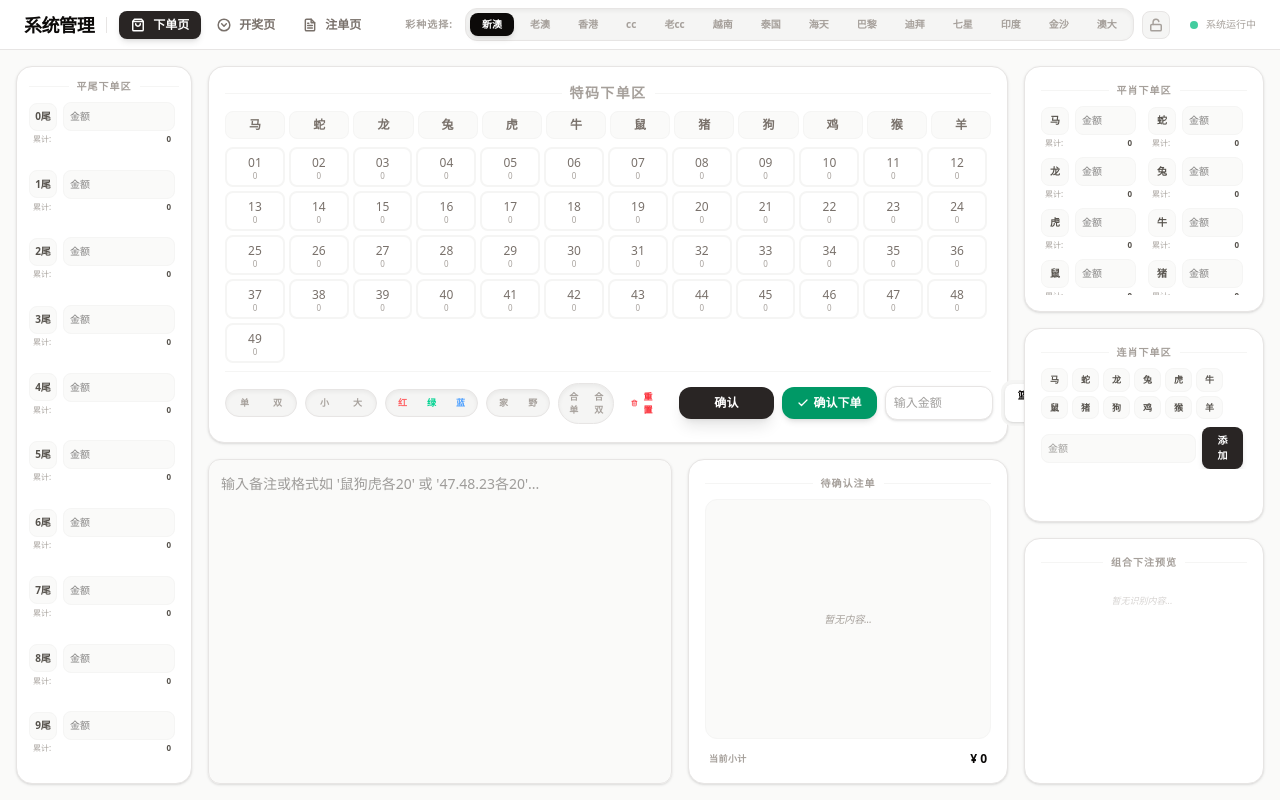
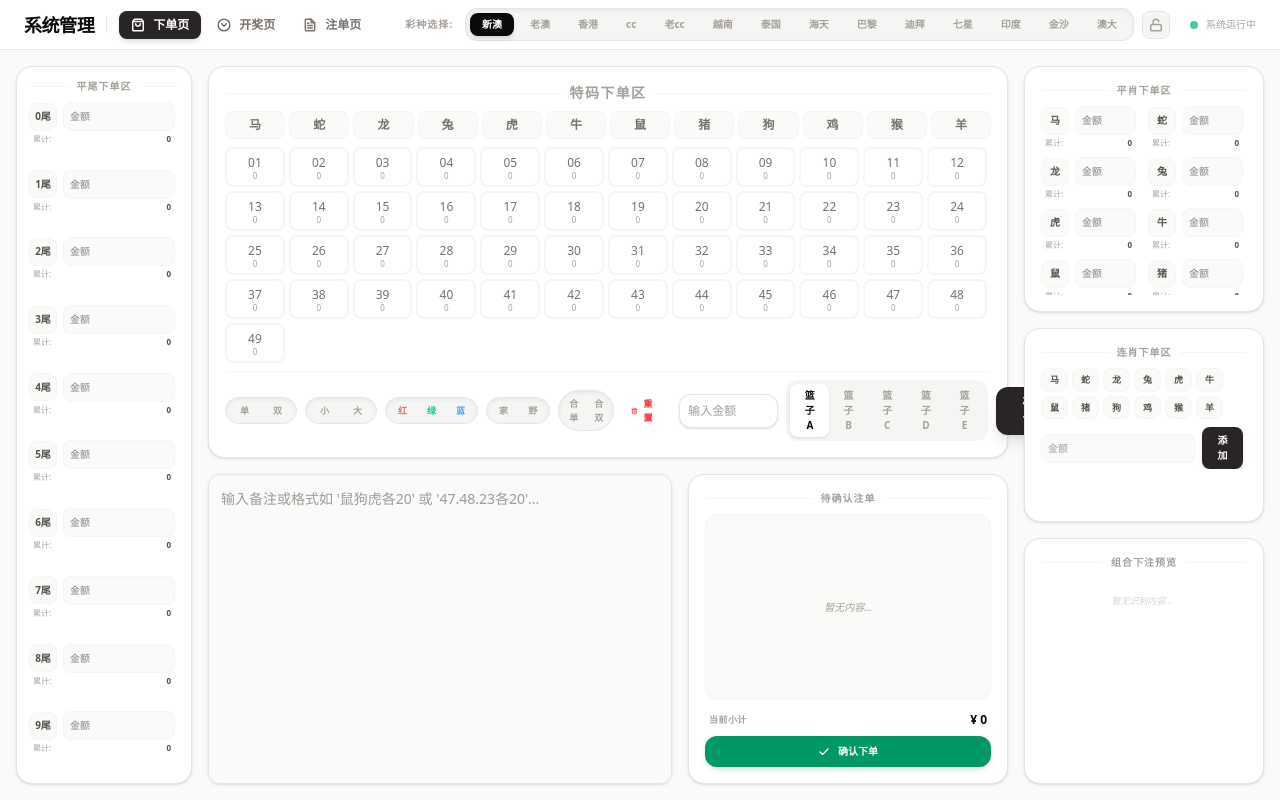
Before and after one commit to GuofuFeng/Order-page, a React (Vite) app: page / in a window 1280 px wide. Built offline with nearby package versions, Linux system fonts and the light colour scheme.

Commit message:
feat: Refactor order confirmation buttons
Reorganizes and styles the order confirmation buttons for better UI consistency. The "Confirm Bets" button is removed, and "Confirm" button styling is adjusted.

```diff
--- a/src/App.tsx
+++ b/src/App.tsx
@@ -1726,20 +1726,6 @@ export default function App() {
                   </div>
 
                   <div className="flex items-center gap-2">
-                    <button
-                      id="confirm-button"
-                      onClick={handleAddToPending}
-                      className="w-28 py-2 bg-stone-800 text-white rounded-xl shadow-lg hover:bg-stone-900 active:scale-95 transition-all font-bold text-xs tracking-wide whitespace-nowrap"
-                    >
-                      确认
-                    </button>
-                    <button
-                      onClick={handleConfirmBets}
-                      className="w-28 py-2 bg-emerald-600 text-white rounded-xl shadow-md hover:bg-emerald-700 active:scale-95 transition-all font-bold text-xs flex items-center justify-center gap-1 whitespace-nowrap"
-                    >
-                      <svg xmlns="http://www.w3.org/2000/svg" width="12" height="12" viewBox="0 0 24 24" fill="none" stroke="currentColor" strokeWidth="2.5" strokeLinecap="round" strokeLinejoin="round"><path d="M20 6 9 17l-5-5"/></svg>
-                      确认下单
-                    </button>
                     <div className="relative w-32">
                       <input
                         id="amount-input"
@@ -1776,6 +1762,13 @@ export default function App() {
                           </button>
                         ))}
                       </div>
+                      <button
+                        id="confirm-button"
+                        onClick={handleAddToPending}
+                        className="px-6 py-2 bg-stone-800 text-white rounded-xl shadow-lg hover:bg-stone-900 active:scale-95 transition-all font-bold text-xs tracking-wide"
+                      >
+                        确认
+                      </button>
                     </div>
                   </div>
                 </div>
@@ -1856,6 +1849,14 @@ export default function App() {
                       <span className="text-[9px] text-stone-400 font-bold uppercase tracking-wider">当前小计</span>
                       <span className="text-xs font-black text-stone-950">¥ {currentPendingTotal.toLocaleString()}</span>
                     </div>
+
+                    <button
+                      onClick={handleConfirmBets}
+                      className="w-full py-2 bg-emerald-600 text-white rounded-xl shadow-md hover:bg-emerald-700 active:scale-95 transition-all font-bold text-[10px] flex items-center justify-center gap-2"
+                    >
+                      <svg xmlns="http://www.w3.org/2000/svg" width="12" height="12" viewBox="0 0 24 24" fill="none" stroke="currentColor" strokeWidth="2.5" strokeLinecap="round" strokeLinejoin="round"><path d="M20 6 9 17l-5-5"/></svg>
+                      确认下单
+                    </button>
                   </div>
                 </section>
               </div>
```
